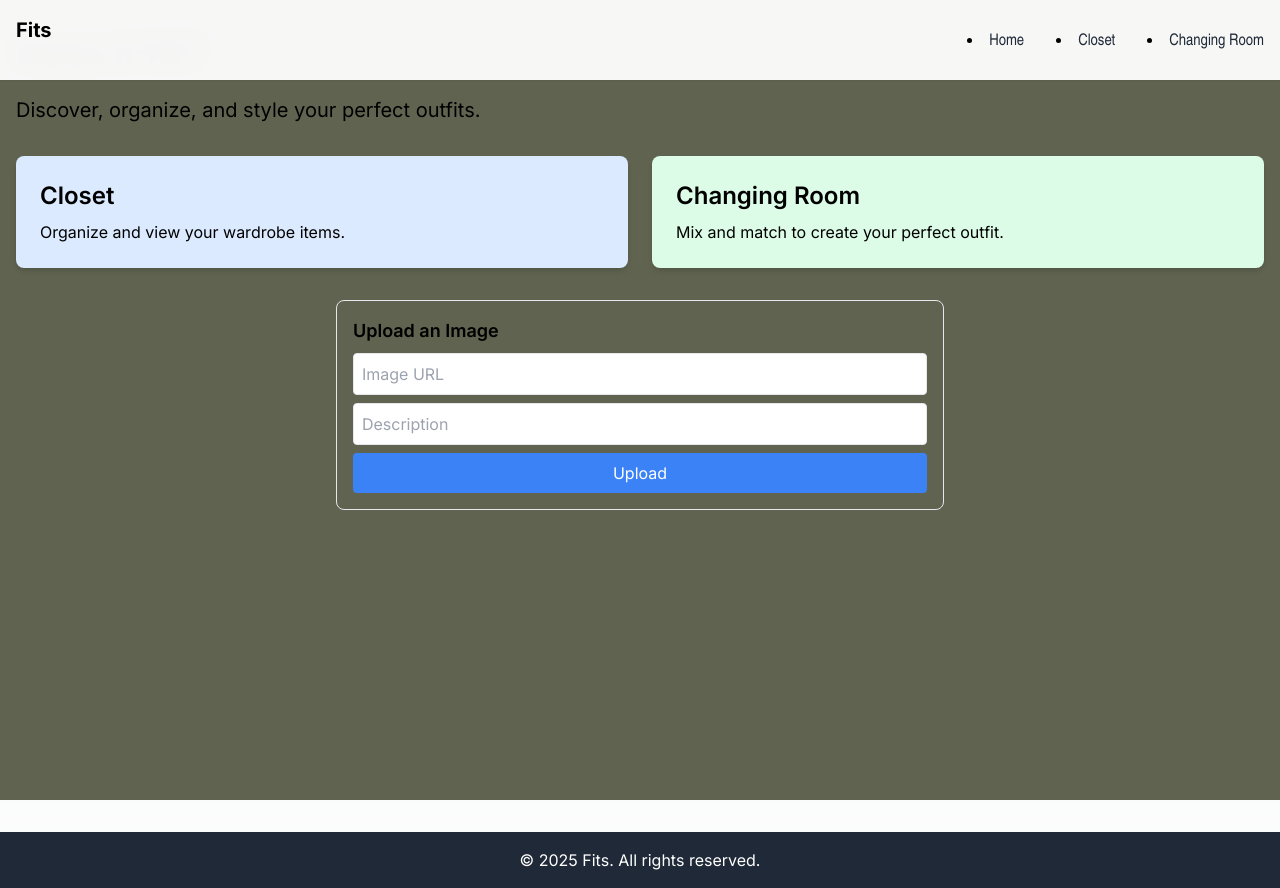
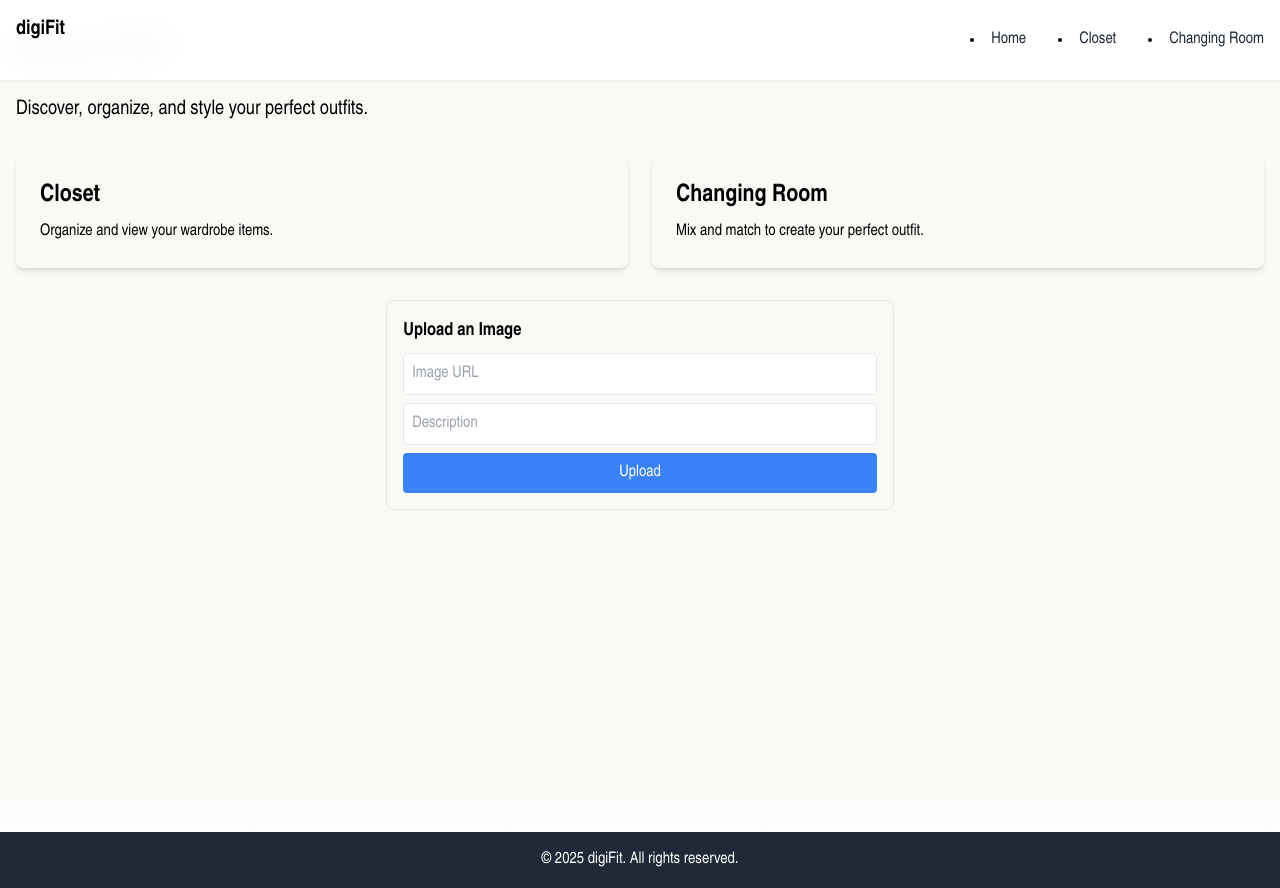
Before and after one commit to yoava7/brickhack11, a Next.js app in the folder fits/: page / in a window 1280 px wide. Built offline with nearby package versions, Linux system fonts and the light colour scheme.

Commit message:
stuffffffff

```diff
--- a/fits/src/app/changing-room/Carousel.tsx
+++ b/fits/src/app/changing-room/Carousel.tsx
@@ -73,7 +73,7 @@ export default function Carousel({
       <div className="flex items-center justify-center gap-2 ">
         <h3 className="text-center font-bold">{title}</h3>
       </div>
-      <div className="relative h-[50px] overflow-hidden">
+      <div className="relative h-[60px] overflow-hidden">
         <div className="absolute inset-0 flex items-center justify-center">
           {/* Navigation and content container */}
           <div className="flex items-center gap-4">
--- a/fits/src/app/closet/page.js
+++ b/fits/src/app/closet/page.js
@@ -1,7 +1,7 @@
 export default function Closet() {
     return (
-      <div className="container mx-auto px-4 py-8">
-        <h1 className="text-3xl font-bold mb-6">Your Closet</h1>
+      <div style={{ fontFamily: "Arial Narrow" }} className=" text-center container mx-auto px-4 py-8">
+        <h1 className=" text-center text-3xl font-bold mb-6">Your Closet</h1>
         <p>This is where you can manage your wardrobe items.</p>
         {/* Add more content for the Closet page here */}
       </div>
--- a/fits/src/app/globals.css
+++ b/fits/src/app/globals.css
@@ -15,7 +15,7 @@
 }
 
 .home-page-bg {
-  background-color: #5F634F;
+  background-color: #FAF9F6;
 }
 
 body {
--- a/fits/src/app/header.js
+++ b/fits/src/app/header.js
@@ -11,9 +11,9 @@ export default function Header() {
     <header className="fixed top-0 left-0 right-0 z-50 bg-white/95 backdrop-blur-md shadow-sm transition-all duration-500">
       <div className="container mx-auto px-4 py-4">
         <div className="flex justify-between items-center">
-          <div className="relative w-24 h-12">
+          <div className="relative w-24 h-12" style={{ fontFamily: "Arial Narrow" }}>
             <Link href="/" className="text-xl font-bold">
-              Fits
+              digiFit
             </Link>
           </div>
 
@@ -28,7 +28,7 @@ export default function Header() {
             >
               <X className="h-6 w-6" />
             </button>
-            <div className="flex flex-col md:flex-row items-center justify-center h-full md:h-auto space-y-8 md:space-y-0 md:space-x-8">
+            <div className="flex flex-col md:flex-row items-center justify-center h-full md:h-auto space-y-8 md:space-y-0 md:space-x-8" style={{ fontFamily: "Arial Narrow" }}>
               <li>
                 <Link href="/" className="text-gray-800 hover:text-primary transition-colors duration-300 font-Arial" onClick={() => setIsMenuOpen(false)} style={{ fontFamily: "Arial Narrow" }}>
                   Home
--- a/fits/src/app/layout.js
+++ b/fits/src/app/layout.js
@@ -5,8 +5,8 @@ import Header from "./header"
 
 const inter = Inter({ subsets: ["latin"] })
 export const metadata = {
-  title: "Fits",
-  description: "Discover, organize, and style your perfect outfits",
+  title: "digiFit",
+  description: "Discover, fart, and style your perfect outfits",
 }
 
 export default function RootLayout({ children }) {
@@ -19,7 +19,7 @@ export default function RootLayout({ children }) {
         <main>{children}</main>
 
         <footer className="bg-gray-800 text-white p-4 mt-8">
-          <div className="container mx-auto text-center">© 2025 Fits. All rights reserved.</div>
+          <div style={{ fontFamily: "Arial Narrow" }} className="container mx-auto text-center">© 2025 digiFit. All rights reserved. </div>
         </footer>
       </body>
     </html>
--- a/fits/src/app/page.js
+++ b/fits/src/app/page.js
@@ -4,15 +4,15 @@ import UploadButton from "./components/uploadbutton"; // Ensure this path matche
 
 export default function Home() {
   return (
-    <div className="home-page-bg min-h-screen">
-      <div className="container mx-auto px-4 py-8">
+    <div className="home-page-bg min-h-screen" style={{ fontFamily: "Arial Narrow" }}>
+      <div className="container mx-auto px-4 py-8" style={{ fontFamily: "Arial Narrow" }}>
         <h1 className="text-4xl font-bold mb-6">Does it fit?</h1>
         <p className="text-xl mb-8">Discover, organize, and style your perfect outfits.</p>
 
         <div className="grid md:grid-cols-2 gap-6">
           <Link
             href="/closet"
-            className="block p-6 bg-blue-100 rounded-lg shadow-md hover:bg-blue-200 transition duration-300"
+            className="block p-6 bg-grey-100 rounded-lg shadow-md hover:bg-blue-200 transition duration-300"
           >
             <h2 className="text-2xl font-semibold mb-2">Closet</h2>
             <p>Organize and view your wardrobe items.</p>
@@ -20,7 +20,7 @@ export default function Home() {
 
           <Link
             href="/changing-room"
-            className="block p-6 bg-green-100 rounded-lg shadow-md hover:bg-green-200 transition duration-300"
+            className="block p-6 bg-grey-100 rounded-lg shadow-md hover:bg-blue-200 transition duration-300"
           >
             <h2 className="text-2xl font-semibold mb-2">Changing Room</h2>
             <p>Mix and match to create your perfect outfit.</p>
```
